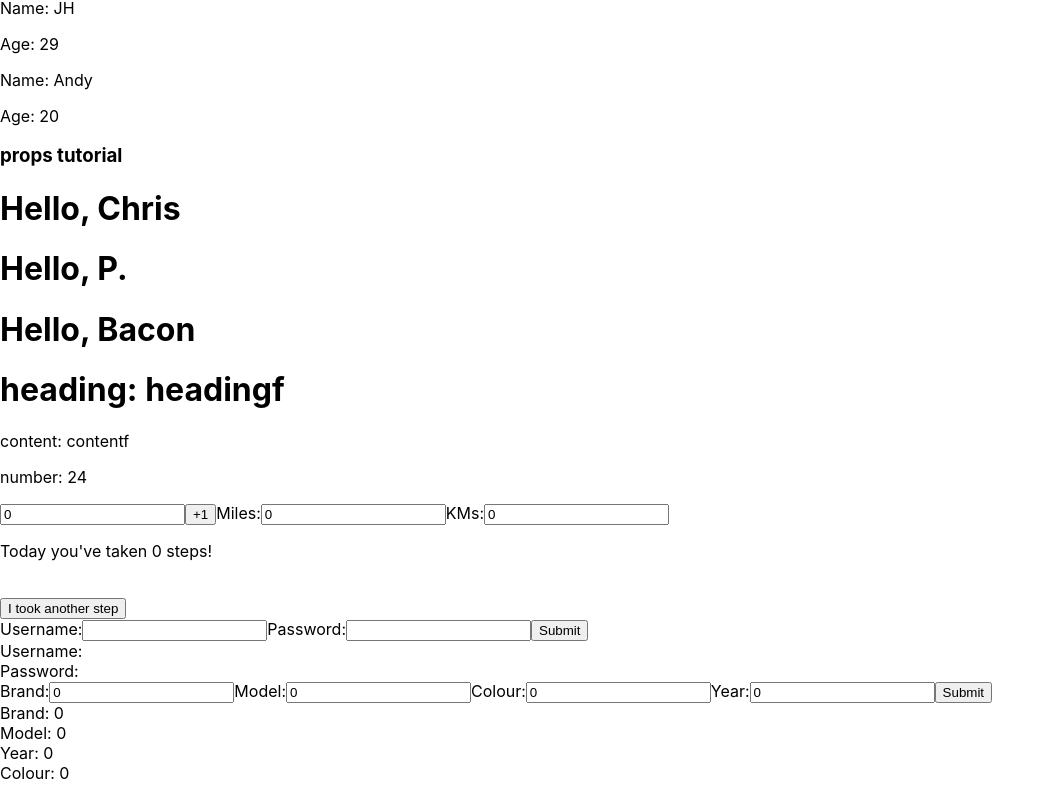
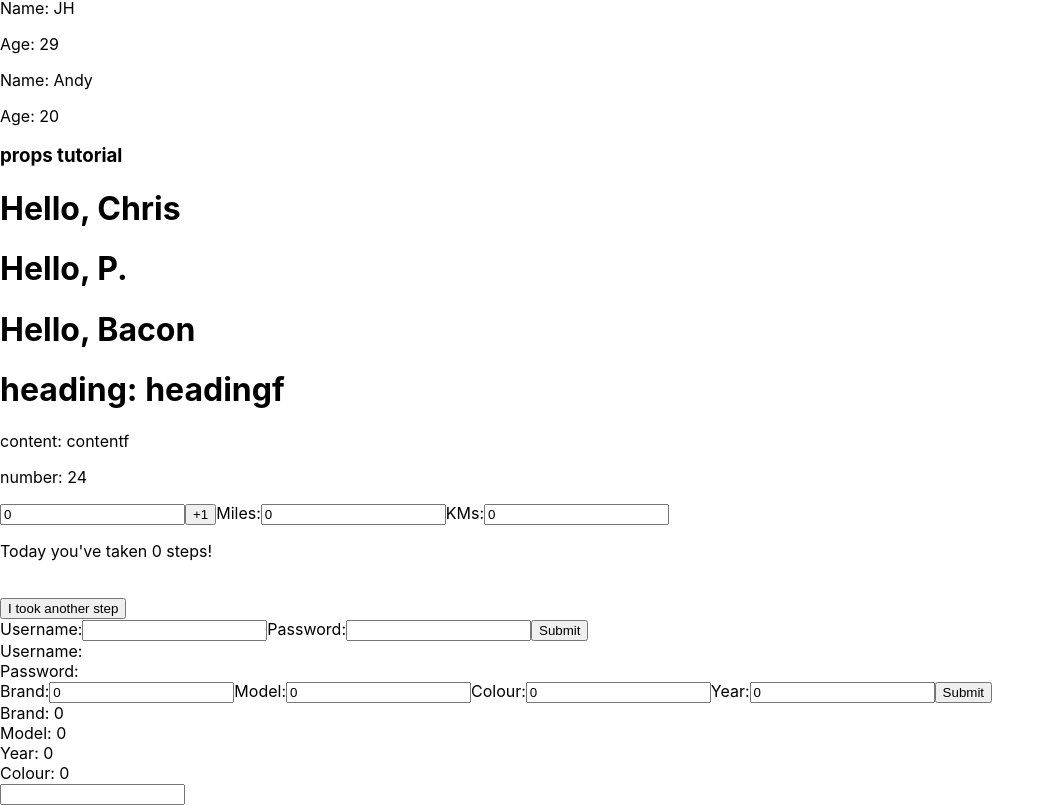
Before and after one commit to marsho23/React1, a React (Create React App) app: page / in a window 1280 px wide. Shown: the part 293-1098 px from the top of the page, without its empty margins (0-1055 px from the left). Before the commit the page ends 1076 px from the top, so only its background shows below. Built offline with nearby package versions, Linux system fonts and the light colour scheme.

Commit message:
some progress on productTable from state module exercises

```diff
--- a/src/App.js
+++ b/src/App.js
@@ -10,6 +10,7 @@ import Converter from './components/Converter';
 import MilesAhead from './components/MilesAhead';
 import Login from './components/Login';
 import Car from './components/car';
+import ProductTable from './components/ProductTable';
 
 
 //javascript function returning html
@@ -39,6 +40,8 @@ function App() {
          <MilesAhead/>
          <Login/>
          <Car/>
+         <br/>
+         <ProductTable/>
     </>
   );
 }
--- /dev/null
+++ b/src/components/ProductTable.jsx
@@ -0,0 +1,29 @@
+import React from 'react';
+import {useState} from 'react';
+
+const products = [
+    {id:1, name:"apple",price:1.0},
+    {id:1, name:"banana",price:1.2},
+    {id:1, name:"strawberry",price:2.0},
+    {id:1, name:"mango",price:2.5},
+    {id:1, name:"pineapple",price:1.5}
+];
+
+const ProductTable = ()=> {
+    const[searchString,setSearchString]=useState('');
+
+    const onSearchStringChange = (event)=>{
+        setSearchString(event.target.value);
+    };
+
+    const filteredProduct = products.filter((product)=>
+        product.name.toLowerCase().includes(searchString.toLowerCase())
+    );
+
+    return (
+        <>
+            <input name="searchString" type="text" value={searchString} onChange={onSearchStringChange}/>
+        </>
+    )
+}
+export default ProductTable;
```
